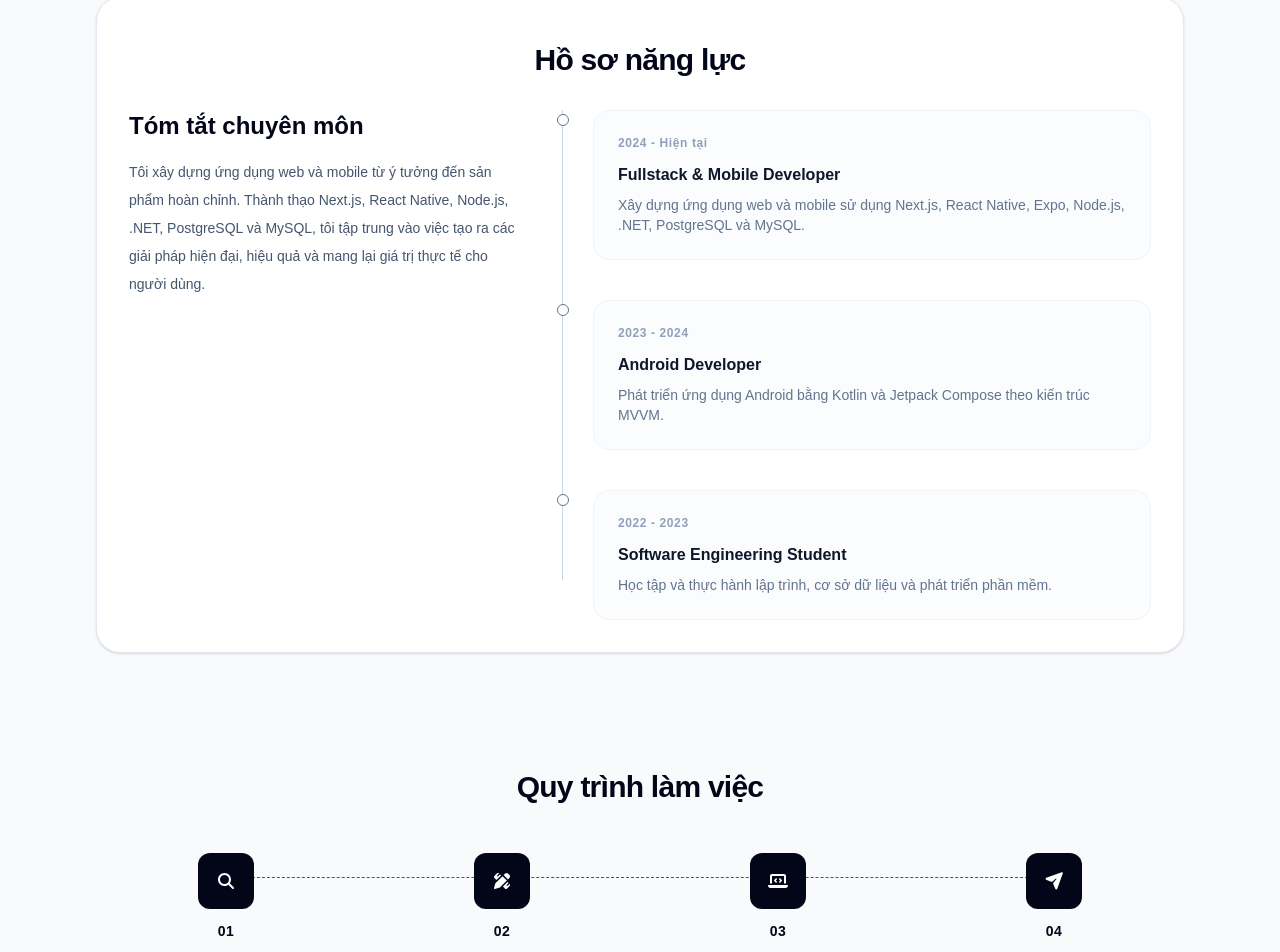
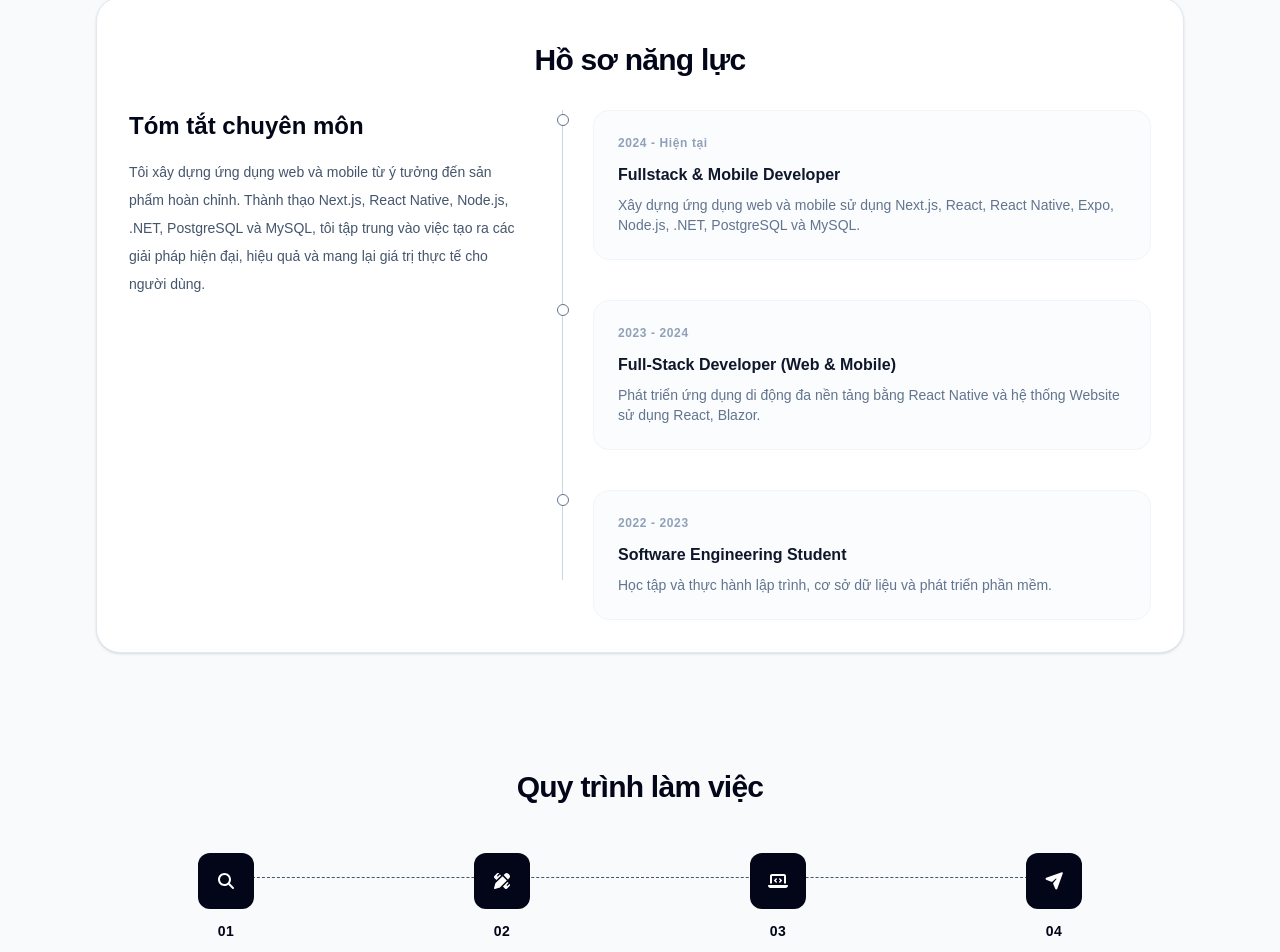
Before and after one commit to DBPCod/Portfolio, a Next.js app in the folder portfolio/: page /dashboard in a window 1280 px wide. Shown: the part 1496-2448 px from the top of the page. Built offline with nearby package versions, Linux system fonts and the light colour scheme.

Commit message:
fix: loại bỏ item trên header

```diff
--- a/portfolio/app/dashboard/_components/Header.tsx
+++ b/portfolio/app/dashboard/_components/Header.tsx
@@ -14,7 +14,6 @@ export default function Header() {
           <a href="/dashboard#projectOverview" className="transition hover:text-slate-950">Kinh nghiệm</a>
           <a href="/dashboard#skills" className="transition hover:text-slate-950">Kỹ năng</a>
           <a href="/dashboard#process" className="transition hover:text-slate-950">Quy trình</a>
-          {/* <a href="#" className="transition hover:text-slate-950">Đánh giá</a> */}
           <a href="/dashboard#contact" className="transition hover:text-slate-950">Liên hệ</a>
         </nav>
         <a
--- a/portfolio/app/dashboard/_components/Skills.tsx
+++ b/portfolio/app/dashboard/_components/Skills.tsx
@@ -9,13 +9,13 @@ const timelineItems = [
     period: "2024 - Hiện tại",
     role: "Fullstack & Mobile Developer",
     detail:
-      "Xây dựng ứng dụng web và mobile sử dụng Next.js, React Native, Expo, Node.js, .NET, PostgreSQL và MySQL.",
+      "Xây dựng ứng dụng web và mobile sử dụng Next.js, React, React Native, Expo, Node.js, .NET, PostgreSQL và MySQL.",
   },
   {
     period: "2023 - 2024",
-    role: "Android Developer",
+    role: "Full-Stack Developer (Web & Mobile)",
     detail:
-      "Phát triển ứng dụng Android bằng Kotlin và Jetpack Compose theo kiến trúc MVVM.",
+      "Phát triển ứng dụng di động đa nền tảng bằng React Native và hệ thống Website sử dụng React, Blazor.",
   },
   {
     period: "2022 - 2023",
```
